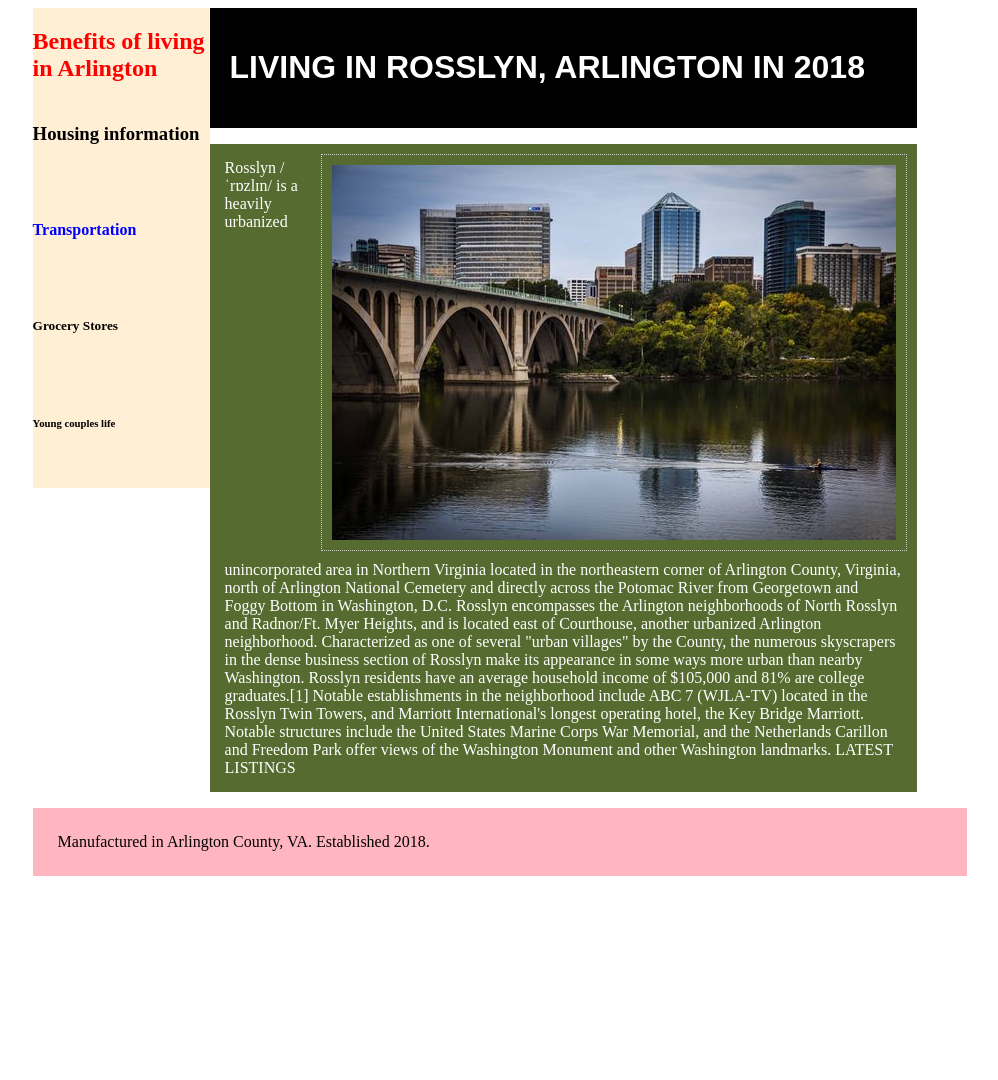
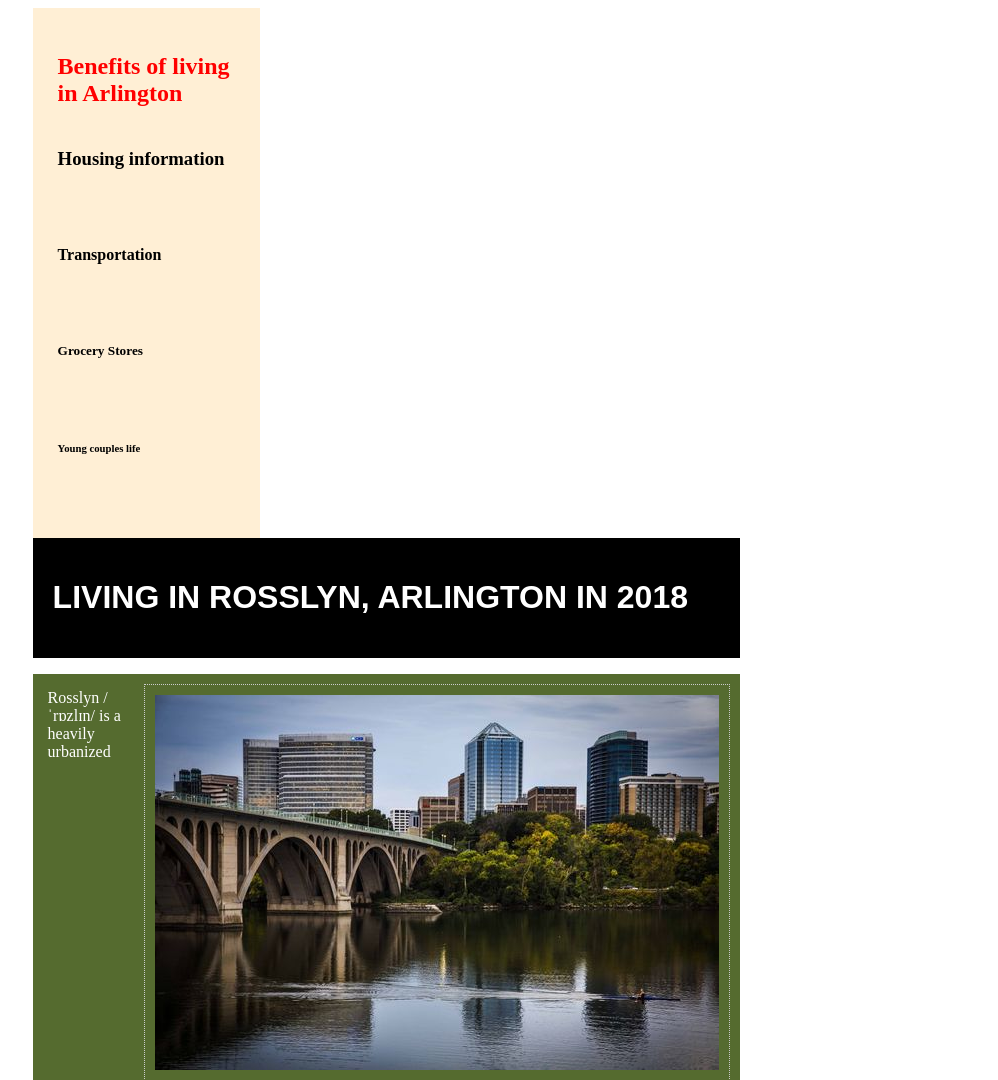
Before and after one commit to lerene/pigeon, a PHP site: page / in a window 1280 px wide. Shown: the top 1080 px of the page, without its empty margins (165-1163 px from the left). Before the commit the page ends 876 px from the top, so only its background shows below. Run offline with PHP 8.4, Linux system fonts and the light colour scheme; some libraries are stand-ins or nearby versions.

Commit message:
changing menu item

```diff
--- a/style.css
+++ b/style.css
@@ -9,7 +9,7 @@ p {
 }
 
 h4 {
-	color: blue;
+	color: black;
 }
 
 div.page-wrapper {
@@ -26,6 +26,7 @@ div.inside-left {
 	display: flex;
 	flex-direction: column;
 	height: 480px;
+	padding: 25px;
 }
 
 .inside-left .menu-item {
```
